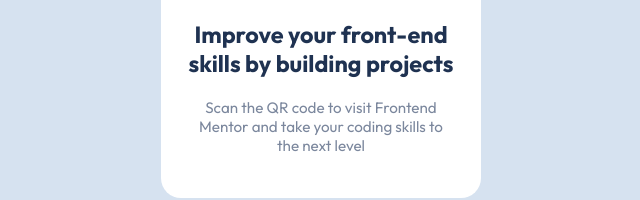
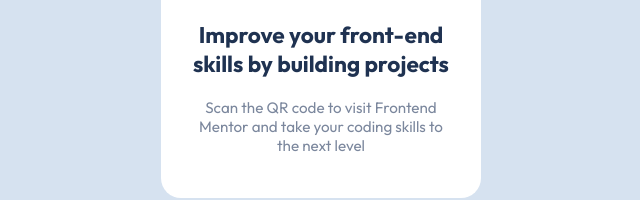
Before and after one commit to zulfaltfh/qr-code-component-1, a plain HTML site: page index.html in a window 1280 px wide. Shown: the part 454-654 px from the top of the page, 319-959 px from the left. Drawn offline with Linux system fonts and the light colour scheme.

Commit message:
Reduce font-size-heading variable value

```diff
--- a/style.css
+++ b/style.css
@@ -19,7 +19,7 @@
   --font-weight-regular: 400;
   --font-weight-bold: 700;
 
-  --font-size-heading: 1.5rem; /* 20px */
+  --font-size-heading: 1.45rem; /* 20px */
   --font-size-copy: 0.975rem;
 }
 
```
